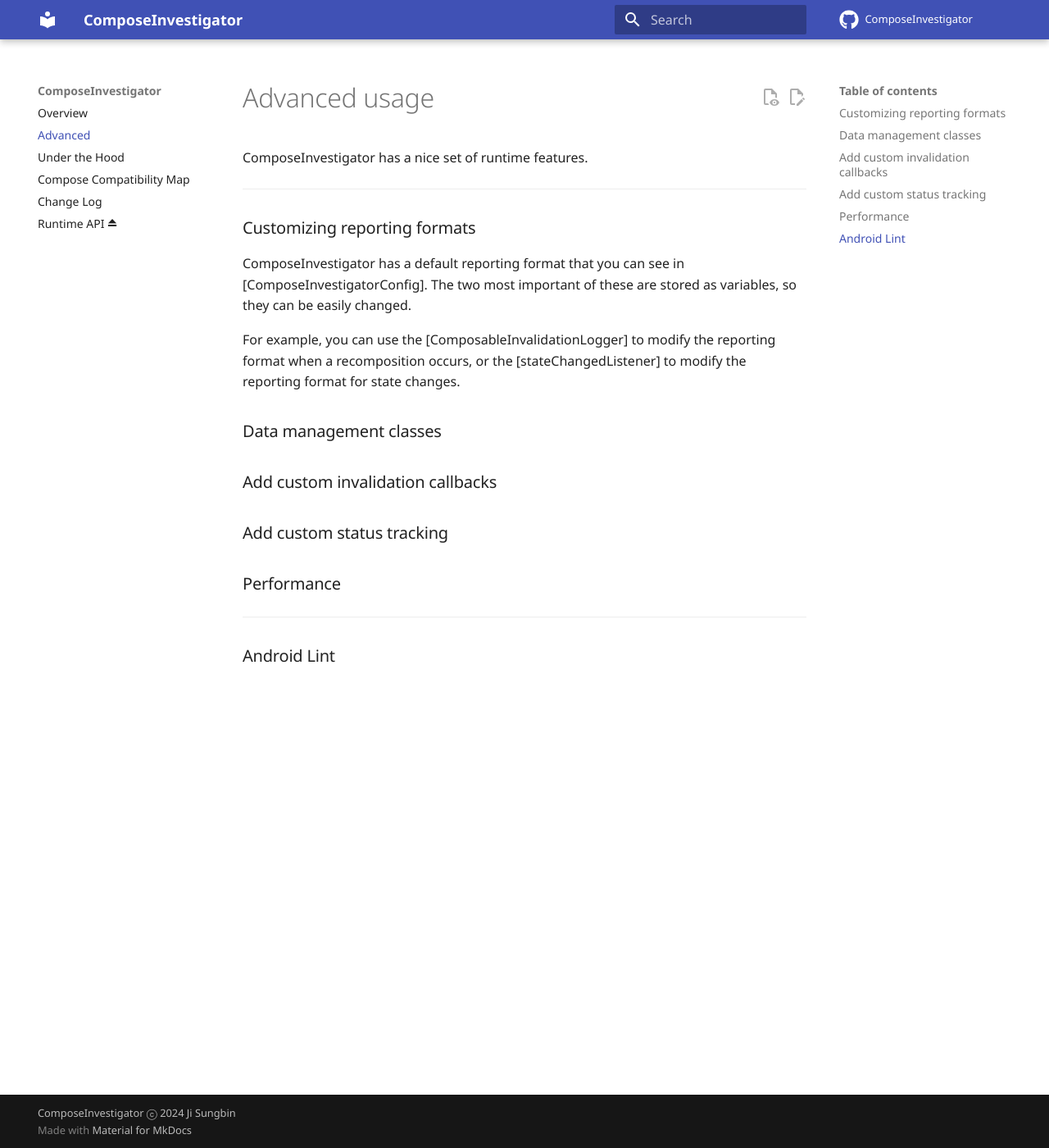
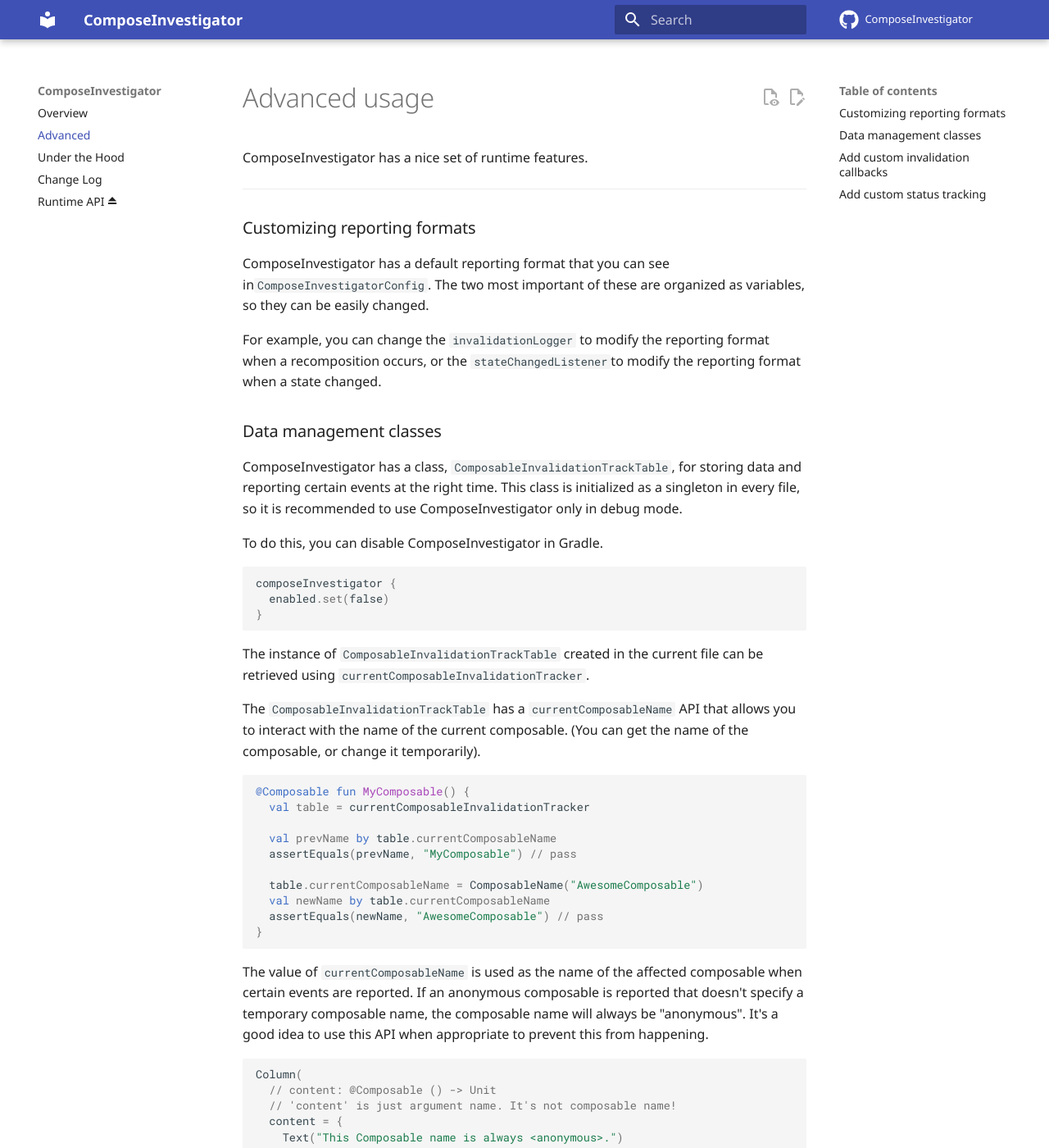
Before and after one commit to jisungbin/ComposeInvestigator, an MkDocs documentation site: the page built from documentation/docs/advanced.md, in a window 1280 px wide and 1400 px high. Shown: the whole window at 82% size. Built offline with MkDocs 1.6.1 and Material for MkDocs 9.7.7, drawn with Linux system fonts in a browser that asks for light colours; comment, search, counter and statistics services are not loaded; some of the changed text lies outside the part shown.

Commit message:
Documentation

````diff
--- a/documentation/docs/advanced.md
+++ b/documentation/docs/advanced.md
@@ -6,24 +6,82 @@ ComposeInvestigator has a nice set of runtime features.
 
 ### Customizing reporting formats
 
-ComposeInvestigator has a default reporting format that you can see in
-[ComposeInvestigatorConfig]. The two most important of these are stored
-as variables, so they can be easily changed.
+ComposeInvestigator has a default reporting format that you can see in`ComposeInvestigatorConfig`.
+The two most important of these are organized as variables, so they can be easily changed.
 
-For example, you can use the [ComposableInvalidationLogger] to modify
-the reporting format when a recomposition occurs, or the [stateChangedListener]
-to modify the reporting format for state changes.
+For example, you can change the `invalidationLogger` to modify the reporting format when a
+recomposition occurs, or the `stateChangedListener`to modify the reporting format when a state
+changed.
 
 ### Data management classes
 
+ComposeInvestigator has a class, `ComposableInvalidationTrackTable`, for storing data and reporting
+certain events at the right time. This class is initialized as a singleton in every file, so it is
+recommended to use ComposeInvestigator only in debug mode.
 
+To do this, you can disable ComposeInvestigator in Gradle.
+
+``` kotlin
+composeInvestigator {
+  enabled.set(false)
+}
+```
+
+The instance of `ComposableInvalidationTrackTable` created in the current file can be retrieved
+using `currentComposableInvalidationTracker`.
+
+The `ComposableInvalidationTrackTable` has a `currentComposableName` API that allows you to interact
+with the name of the current composable. (You can get the name of the composable, or change it
+temporarily).
+
+``` kotlin
+@Composable fun MyComposable() {
+  val table = currentComposableInvalidationTracker
+
+  val prevName by table.currentComposableName
+  assertEquals(prevName, "MyComposable") // pass
+
+  table.currentComposableName = ComposableName("AwesomeComposable")
+  val newName by table.currentComposableName
+  assertEquals(newName, "AwesomeComposable") // pass
+}
+```
+
+The value of `currentComposableName` is used as the name of the affected composable when certain
+events are reported. If an anonymous composable is reported that doesn't specify a temporary
+composable name, the composable name will always be "anonymous". It's a good idea to use this API
+when appropriate to prevent this from happening.
+
+``` kotlin
+Column(
+  // content: @Composable () -> Unit
+  // 'content' is just argument name. It's not composable name!
+  content = {
+    Text("This Composable name is always <anonymous>.")
+  }
+)
+```
+
+To prevent composables from being named anonymously, we are developing an Android lint to help you
+name temporary composables in appropriate situations.
+[(#90)](https://github.com/jisungbin/ComposeInvestigator/issues/90)
 
 ### Add custom invalidation callbacks
 
+By default, all composables are registered as recomposition-tracking targets, but you may want to
+duplicate registing them for arbitrary reasons. (If you have a composable that isn't
+recomposition-tracking by default, that's a bug! Please report it).
+
+In that case, you can use the `registerListener` API inside the `ComposableInvalidationTrackTable`
+to register additional recomposition event callbacks for a specific composable. These added
+callbacks can be removed with the `unregisterListener` API.
+
+Adding and removing callbacks to match the lifecycle of a Composable can be cumbersome, which is why
+we provide the `ComposableInvalidationEffect` API, which works similarly to `LaunchedEffect`.
+
 ### Add custom status tracking
 
-### Performance
-
----
-
-### Android Lint
+By default, any state variable that inherits from `State` or `Animatable` is targeted for state
+tracking. However, if you want to enable state tracking for state variables other than `State` and
+`Animatable`, you can use the `State.registerStateObjectTracking` API. For more information, see the
+documentation for that API.
--- a/documentation/mkdocs.yml
+++ b/documentation/mkdocs.yml
@@ -32,6 +32,5 @@ nav:
   - 'Overview': 'index.md'
   - 'Advanced': 'advanced.md'
   - 'Under the Hood': 'internals.md'
-  - 'Compose Compatibility Map': 'compatibility.md'
   - 'Change Log': 'changelog.md'
   - 'Runtime API ⏏': 'https://jisungbin.github.io/ComposeInvestigator/runtime/api/'
````
Also changed, not shown: documentation/docs/changelog.md (+8 -1 lines), documentation/docs/compatibility.md (deleted, +0 -6 lines), documentation/docs/index.md (+5 -28 lines), documentation/docs/internals.md (+14 -2 lines), 13 other files.
